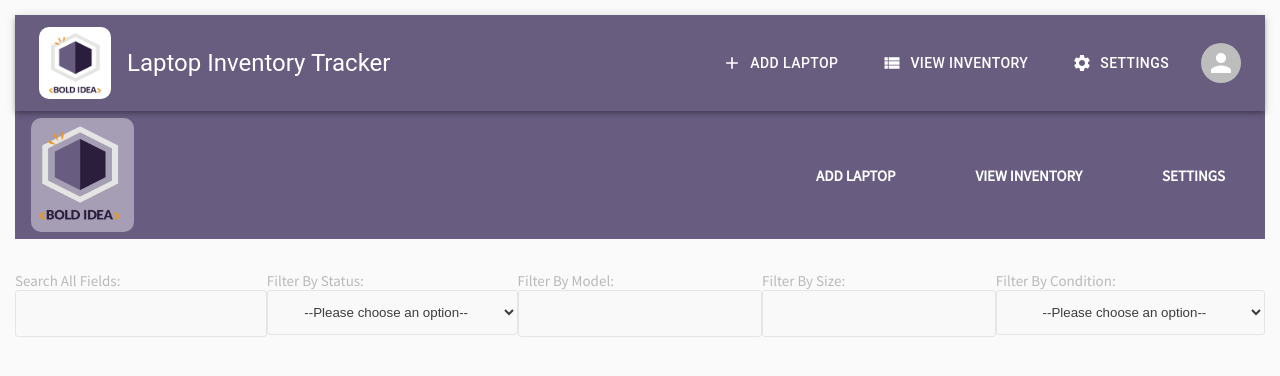
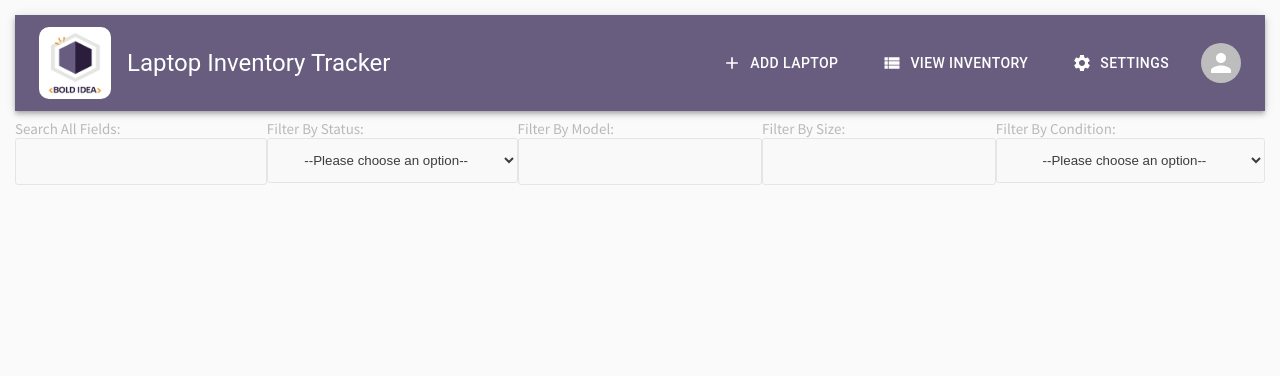
Before and after one commit to brykek/bold-idea-laptop-tracker, a React (Create React App) app: page /inventory in a window 1280 px wide. Shown: the top 376 px of the page. Built offline with nearby package versions, Linux system fonts and the light colour scheme.

Commit message:
Remove old menu

```diff
--- a/src/components/Inventory.js
+++ b/src/components/Inventory.js
@@ -1,11 +1,9 @@
-import Menu from './Menu';
 import FilterFields from './FilterFields';
 
 
 const Inventory = () => {
     return (
         <div>
-            <Menu/>
             <FilterFields/>
         </div>
     )
--- a/src/components/Menu.js
+++ /dev/null
@@ -1,17 +0,0 @@
-const Menu = () => {
-    return (
-        <div>
-        <nav class="nav page__menu page__custom-settings menu">
-        <div class="logowrapper">
-            <li class="menu__group logo"><img src="boldidea.png" alt="bold-idea-logo"/></li>
-        </div>
-		<ul class="nav__list menu__list r-list">
-            <li class="menu__group nav__item"><a href="/form" class="menu__link r-link text-underlined">Add Laptop</a></li>
-            <li class="menu__group nav__item"><a href="/inventory" class="menu__link r-link text-underlined">View Inventory</a></li>
-            <li class="menu__group nav__item"><a href="/settings" class="menu__link r-link text-underlined">Settings</a></li>
-		</ul>
-	</nav>
-    </div>
-    )
-}
-export default Menu;
--- a/src/components/Settings.js
+++ b/src/components/Settings.js
@@ -1,9 +1,7 @@
-import Menu from './Menu';
 
 const Settings = () => {
     return (
         <div>
-            <Menu/>
             <h2>Settings</h2>
         </div>
     )
```
